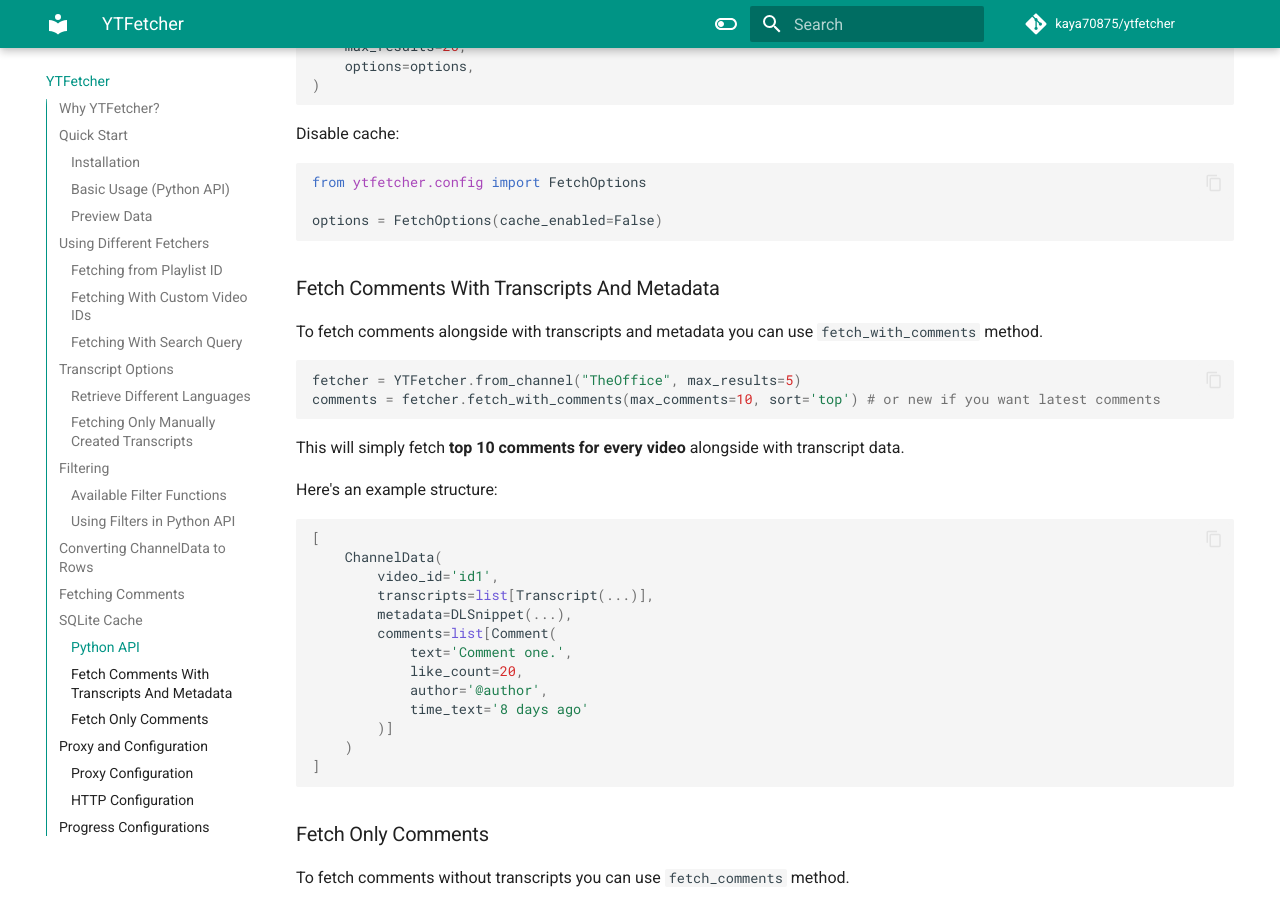
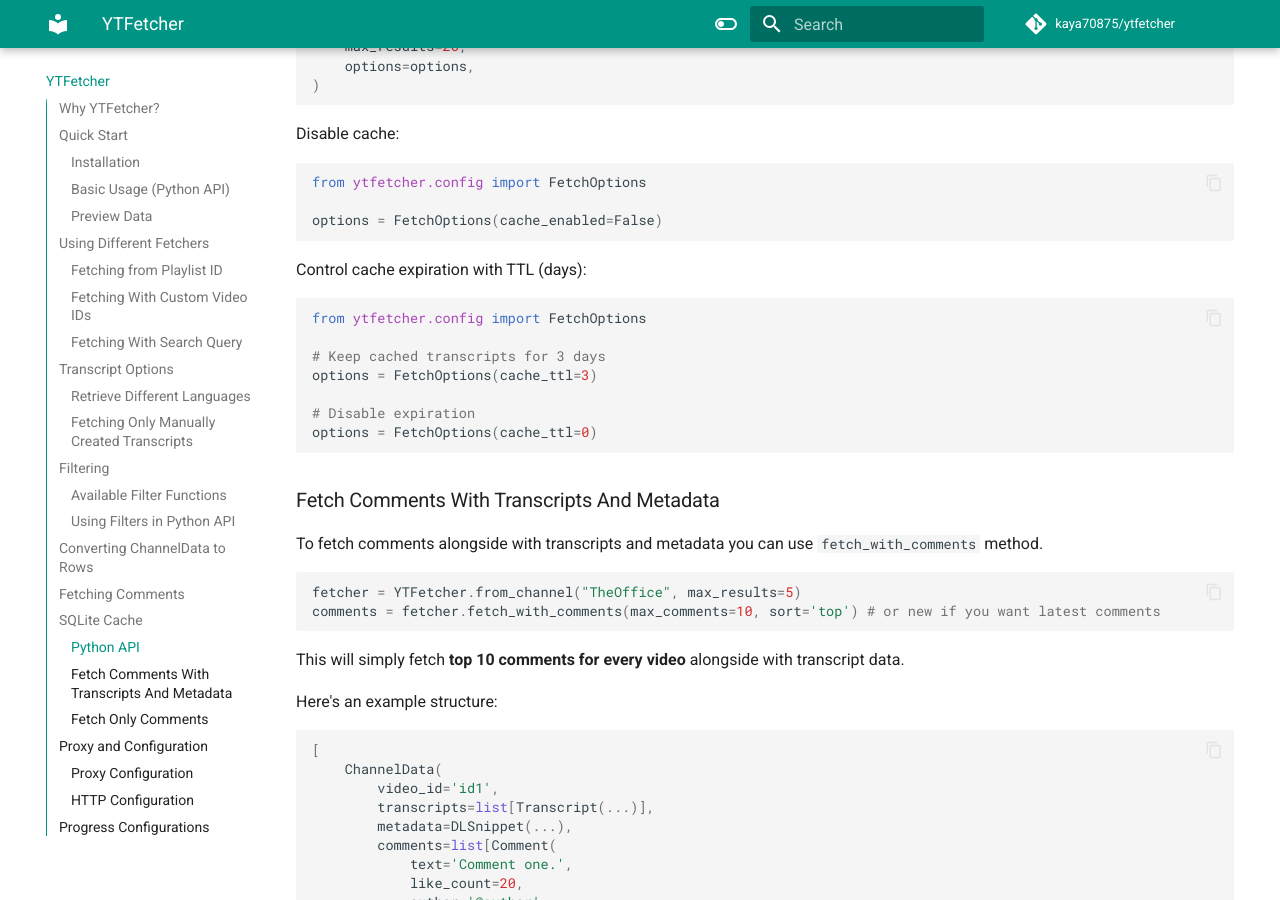
Before and after one commit to kaya70875/ytfetcher, an MkDocs documentation site: the page built from docs/index.md, in a window 1280 px wide and 900 px high, scrolled down 6303 px. Built offline with MkDocs 1.6.1 and Material for MkDocs 9.7.7, drawn with Linux system fonts in a browser that asks for light colours; comment, search, counter and statistics services are not loaded.

Commit message:
docs: update documentations

````diff
--- a/docs/index.md
+++ b/docs/index.md
@@ -269,6 +269,18 @@ from ytfetcher.config import FetchOptions
 options = FetchOptions(cache_enabled=False)
 ```
 
+Control cache expiration with TTL (days):
+
+```python
+from ytfetcher.config import FetchOptions
+
+# Keep cached transcripts for 3 days
+options = FetchOptions(cache_ttl=3)
+
+# Disable expiration
+options = FetchOptions(cache_ttl=0)
+```
+
 ### Fetch Comments With Transcripts And Metadata
 To fetch comments alongside with transcripts and metadata you can use `fetch_with_comments` method.
 
````
Also changed, not shown: README.md (+18 -0 lines), docs/cli.md (+7 -0 lines).
